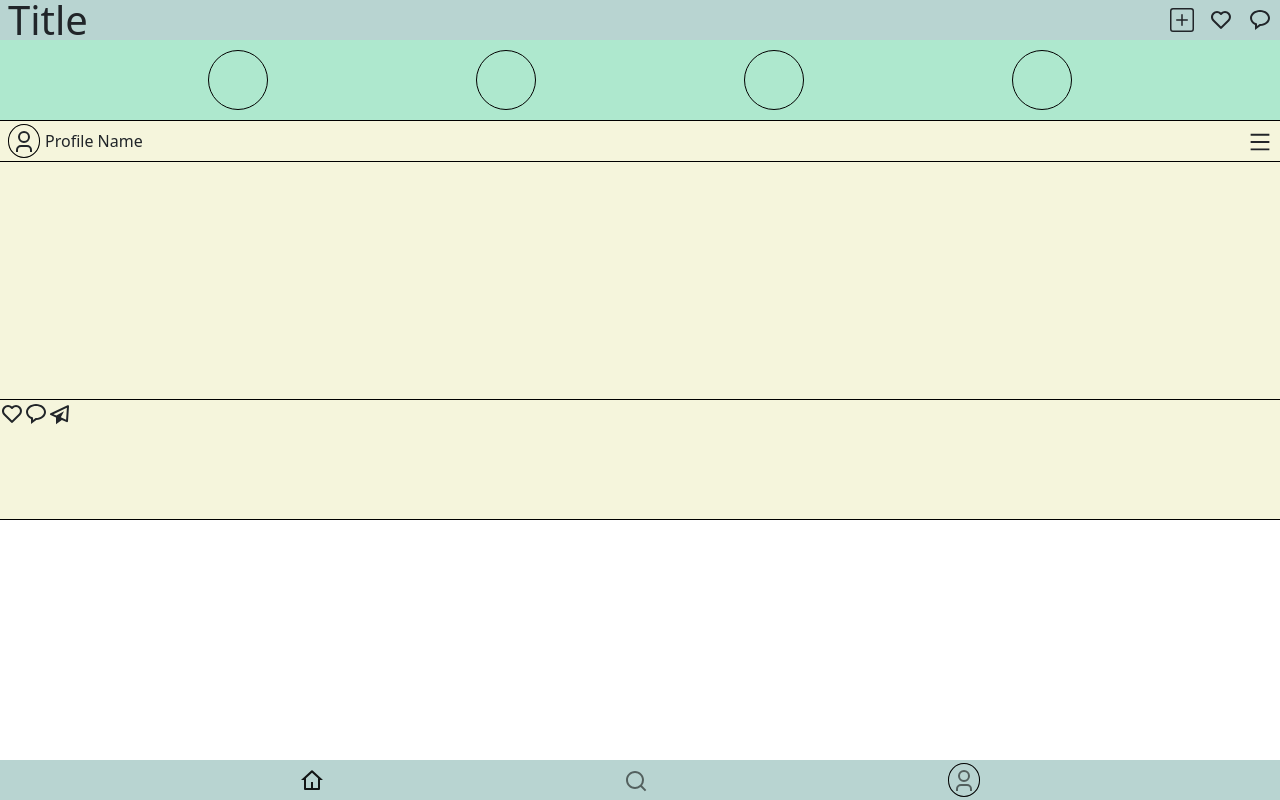
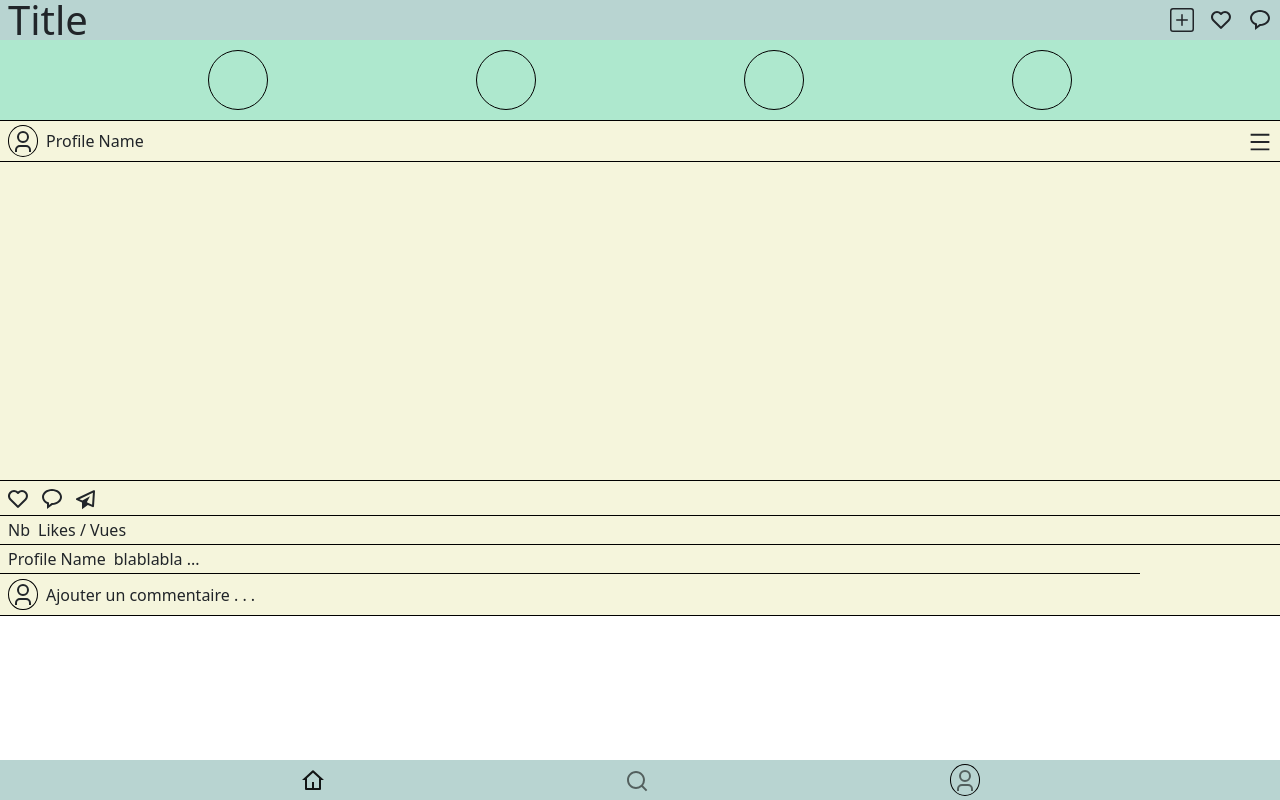
Before and after one commit to ThomasJson/Boost-React, a React (Create React App) app: page / in a window 1280 px wide. Built offline with nearby package versions, Linux system fonts and the light colour scheme.

Commit message:
Publication +

```diff
--- a/src/App.scss
+++ b/src/App.scss
@@ -36,19 +36,8 @@
 svg {
     font-size: 1.5em;
 }
-.top-nav-items.container {
-    width: auto;
-    display: flex;
-    flex-direction: row;
-    justify-content: flex-end;
-}
-.icons-container {
-    display: flex;
-    flex-direction: row;
-    margin-left: 15px !important;
-}
 .profile-icon {
-    padding: 3px !important;
+    padding: 2px !important;
     border: 1px solid black;
     border-radius: 50%;
 }
--- a/src/components/homeHeader/homeHeader.scss
+++ b/src/components/homeHeader/homeHeader.scss
@@ -6,3 +6,14 @@
 
     background-color: #B8D4D1;
 }
+.top-nav-items.container {
+    width: auto;
+    display: flex;
+    flex-direction: row;
+    justify-content: flex-end;
+}
+.icons-container {
+    display: flex;
+    flex-direction: row;
+    margin-left: 15px !important;
+}
--- a/src/components/publication/Publication.jsx
+++ b/src/components/publication/Publication.jsx
@@ -9,6 +9,7 @@ const Publication = () => {
   return (
     <>
       <Container fluid className="publication-bloc coL">
+        {/* HEADER */}
         <Container
           fluid
           className="publication-header rOw betWeen align-center"
@@ -21,25 +22,44 @@ const Publication = () => {
               Profile Name
             </Container>
           </Container>
-
           <Container fluid className="publication-params">
             <Container fluid>
               <AiOutlineMenu />
             </Container>
           </Container>
         </Container>
+        {/* CONTENT */}
         <Container fluid className="publication-content"></Container>
+        {/* REACT */}
         <Container fluid className="publication-react rOw">
-          <Container>
+          <Container className="publication-icons">
             <BiHeart />
           </Container>
-          <Container>
+          <Container className="publication-icons">
             <BiMessageRounded />
           </Container>
-          <Container>
+          <Container className="publication-icons">
             <BiPaperPlane />
           </Container>
-
+        </Container>
+        {/* COUNT */}
+        <Container fluid className="publications-count rOw">
+          <Container>Nb</Container>
+          <Container className="count-sort">Likes / Vues</Container>
+        </Container>
+        {/* POST DESCRIPTION */}
+        <Container className="publication-description rOw">
+          <Container>Profile Name</Container>
+          <Container className="description">blablabla ...</Container>
+        </Container>
+        {/* COMMENTAIRES */}
+        <Container className="publication-commentaires rOw align-center">
+          <Container fluid className="profile-icon w-auto">
+            <RiUser3Line />
+          </Container>
+          <Container className="commentaires">
+            Ajouter un commentaire . . .
+          </Container>
         </Container>
       </Container>
     </>
--- a/src/components/publication/publication.scss
+++ b/src/components/publication/publication.scss
@@ -1,35 +1,56 @@
 .publication-bloc {
     width: 100%;
-    height: 50vh;
 
     border-top: 1px solid black;
     border-bottom: 1px solid black;
     background-color: beige;
 }
-
 .publication-header {
     height: 5vh;
     padding: 0px 8px 0px 8px !important;
 }
-
 .publication-creator {
     width: auto;
     height: 100%;
 }
-
 .creator-name {
     width: auto;
-    margin-left: 5px !important;
+    margin-left: 8px !important;
 }
-
 .publication-params {
     width: auto;
 }
-
 .publication-content {
     width: 100%;
-    height: 60% !important;
+    height: 40vh !important;
 
     border-top: 1px solid black;
     border-bottom: 1px solid black;
 }
+.publication-react {
+    padding: 4px 6px 4px 6px !important;
+    border-bottom: 1px solid black;
+}
+.publication-icons {
+    margin-right: 10px !important;
+}
+.publications-count {
+    padding: 2px 8px 2px 8px !important;
+    border-bottom: 1px solid black;
+}
+.count-sort {
+    margin-left: 8px !important;
+}
+.publication-description {
+    padding: 2px 8px 2px 8px !important;
+    border-bottom: 1px solid black;
+}
+.description {
+    margin-left: 8px !important;
+}
+.publication-commentaires {
+    padding: 5px 8px 5px 8px !important;
+}
+.commentaires {
+    margin-left: 8px !important;
+}
```
